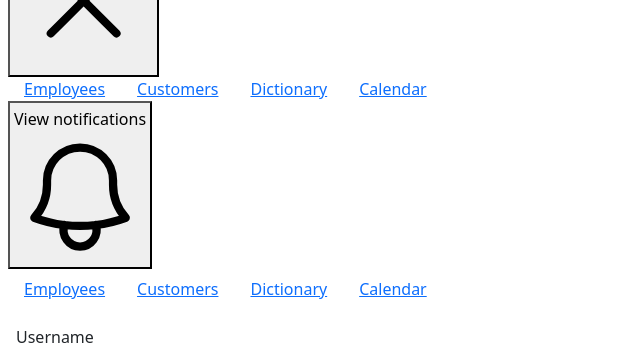
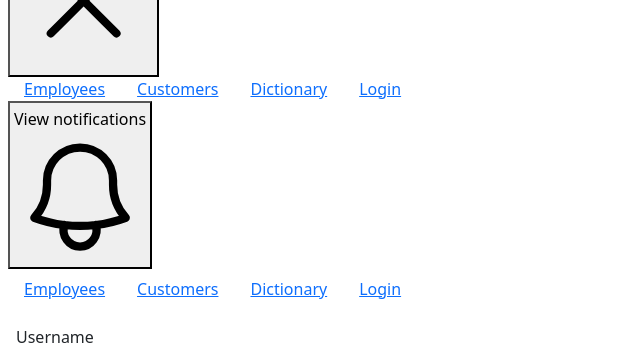
Before and after one commit to bagel047/react-test, a React (Create React App) app: page /login in a window 1280 px wide. Both pictures are taken after a click on the button "Open main menu". Shown: the part 230-577 px from the top of the page, without its empty margins (0-640 px from the left). Built offline with nearby package versions, Linux system fonts and the light colour scheme.

Commit message:
context hook

```diff
--- a/src/App.js
+++ b/src/App.js
@@ -1,3 +1,4 @@
+import { createContext, useEffect, useState } from "react";
 import "./index.css";
 import Header from "./components/Header";
 import Employees from "./pages/Employees";
@@ -8,9 +9,50 @@ import Definition from "./pages/Definition";
 import NotFound from "./components/NotFound";
 import Customer from "./pages/Customer";
 import Login from "./pages/Login";
+import { baseUrl } from "./shared";
+
+export const LoginContext = createContext();
 
 function App() {
+  useEffect(() => {
+    function refreshTokens() {
+      if (localStorage.refresh) {
+        const url = baseUrl + "api/token/refresh/";
+        fetch(url, {
+          method: "POST",
+          headers: {
+            "Content-Type": "application/json",
+          },
+          body: JSON.stringify({
+            refresh: localStorage.refresh,
+          }),
+        })
+          .then((response) => {
+            return response.json();
+          })
+          .then((data) => {
+            localStorage.access = data.access;
+            localStorage.refresh = data.refresh;
+            setLoggedIn(true);
+          });
+      }
+    }
+
+    refreshTokens();
+    setInterval(refreshTokens, 60 * 1000 * 3); // 3min
+  }, []);
+
+  const [loggedIn, setLoggedIn] = useState(localStorage.access ? true : false);
+
+  function changeLoggedIn(value) {
+    setLoggedIn(value);
+    if (value === false) {
+      localStorage.clear();
+    }
+  }
+
   return (
+    <LoginContext.Provider value={[loggedIn, changeLoggedIn]}>
       <BrowserRouter>
         <Header>
           <Routes>
@@ -25,6 +67,7 @@ function App() {
           </Routes>
         </Header>
       </BrowserRouter>
+    </LoginContext.Provider>
   );
 }
 
--- a/src/components/Header.js
+++ b/src/components/Header.js
@@ -1,3 +1,5 @@
+import { useContext, useEffect } from "react";
+import { LoginContext } from "../App";
 import {
   Disclosure,
   DisclosureButton,
@@ -14,7 +16,6 @@ const navigation = [
   { name: "Employees", href: "/employees" },
   { name: "Customers", href: "/customers" },
   { name: "Dictionary", href: "/dictionary" },
-  { name: "Calendar", href: "/other2" },
 ];
 
 function classNames(...classes) {
@@ -22,6 +23,8 @@ function classNames(...classes) {
 }
 
 export default function Header(props) {
+  const [loggedIn, setLoggedIn] = useContext(LoginContext);
+
   return (
     <>
       <Disclosure as="nav" className="bg-gray-800">
@@ -70,6 +73,26 @@ export default function Header(props) {
                       {item.name}
                     </NavLink>
                   ))}
+
+                  {loggedIn ? (
+                    <NavLink
+                      to="/login"
+                      onClick={() => {
+                        setLoggedIn(false);
+                        // localStorage.clear(); ne treba, setLoggedIn go referencira changeLoggedIn od ../App
+                      }}
+                      className="rounded-md px-3 py-2 text-sm font-medium no-underline text-gray-300 hover:bg-gray-700 hover:text-white"
+                    >
+                      Logout
+                    </NavLink>
+                  ) : (
+                    <NavLink
+                      to="/login"
+                      className="rounded-md px-3 py-2 text-sm font-medium no-underline text-gray-300 hover:bg-gray-700 hover:text-white"
+                    >
+                      Login
+                    </NavLink>
+                  )}
                 </div>
               </div>
             </div>
@@ -105,6 +128,26 @@ export default function Header(props) {
                 {item.name}
               </NavLink>
             ))}
+
+            {loggedIn ? (
+              <NavLink
+                to="/login"
+                onClick={() => {
+                  setLoggedIn(false);
+                  // localStorage.clear();
+                }}
+                className="block rounded-md px-3 py-2 text-base font-medium no-underline text-gray-300 hover:bg-gray-700 hover:text-white"
+              >
+                Logout
+              </NavLink>
+            ) : (
+              <NavLink
+                to="/login"
+                className="block rounded-md px-3 py-2 text-base font-medium no-underline text-gray-300 hover:bg-gray-700 hover:text-white"
+              >
+                Login
+              </NavLink>
+            )}
           </div>
         </DisclosurePanel>
       </Disclosure>
--- a/src/pages/Customer.js
+++ b/src/pages/Customer.js
@@ -1,10 +1,12 @@
 import { useParams, Link, useNavigate } from "react-router-dom";
-import { useEffect, useState } from "react";
+import { useEffect, useState, useContext } from "react";
 import NotFound from "../components/NotFound";
 import { baseUrl } from "../shared";
 import { useLocation } from "react-router-dom";
+import { LoginContext } from "../App";
 
 export default function Customer() {
+  const [loggedIn, setLoggedIn] = useContext(LoginContext);
   const { id } = useParams();
   const [customer, setCustomer] = useState();
   const [tempCustomer, setTempCustomer] = useState();
@@ -48,6 +50,7 @@ export default function Customer() {
         if (response.status === 404) {
           setNotFound(true);
         } else if (response.status === 401) {
+          setLoggedIn(false);
           navigate("/login", {
             state: {
               previousUrl: location.pathname,
@@ -85,6 +88,7 @@ export default function Customer() {
     })
       .then((response) => {
         if (response.status === 401) {
+          setLoggedIn(false);
           navigate("/login", {
             state: {
               previousUrl: location.pathname,
@@ -192,6 +196,7 @@ export default function Customer() {
               })
                 .then((response) => {
                   if (response.status === 401) {
+                    setLoggedIn(false);
                     navigate("/login", {
                       state: {
                         previousUrl: location.pathname,
--- a/src/pages/Customers.js
+++ b/src/pages/Customers.js
@@ -1,9 +1,11 @@
-import { useEffect, useState } from "react";
+import { useEffect, useState, useContext } from "react";
 import { Link, useNavigate, useLocation } from "react-router-dom";
 import { baseUrl } from "../shared";
 import AddCustomer from "../components/AddCustomer";
+import { LoginContext } from "../App";
 
 export default function Customers() {
+  const [loggedIn, setLoggedIn] = useContext(LoginContext);
   const [customers, setCustomers] = useState();
   const [show, setShow] = useState(false);
 
@@ -20,6 +22,7 @@ export default function Customers() {
     })
       .then((response) => {
         if (response.status === 401) {
+          setLoggedIn(false);
           navigate("/login", {
             state: {
               previousUrl: location.pathname,
--- a/src/pages/Login.js
+++ b/src/pages/Login.js
@@ -1,8 +1,10 @@
-import { useState } from "react";
+import { useState, useContext } from "react";
 import { baseUrl } from "../shared";
 import { useNavigate, useLocation } from "react-router-dom";
+import { LoginContext } from "../App";
 
 export default function Login() {
+  const [loggedIn, setLoggedIn] = useContext(LoginContext);
   const [username, setUsername] = useState("");
   const [password, setPassword] = useState("");
   const location = useLocation();
@@ -29,6 +31,7 @@ export default function Login() {
       .then((data) => {
         localStorage.setItem("access", data.access);
         localStorage.setItem("refresh", data.refresh);
+        setLoggedIn(true);
 
         navigate(
           location?.state?.previousUrl
```
Lines whose indentation alone changed are shown as unchanged.
